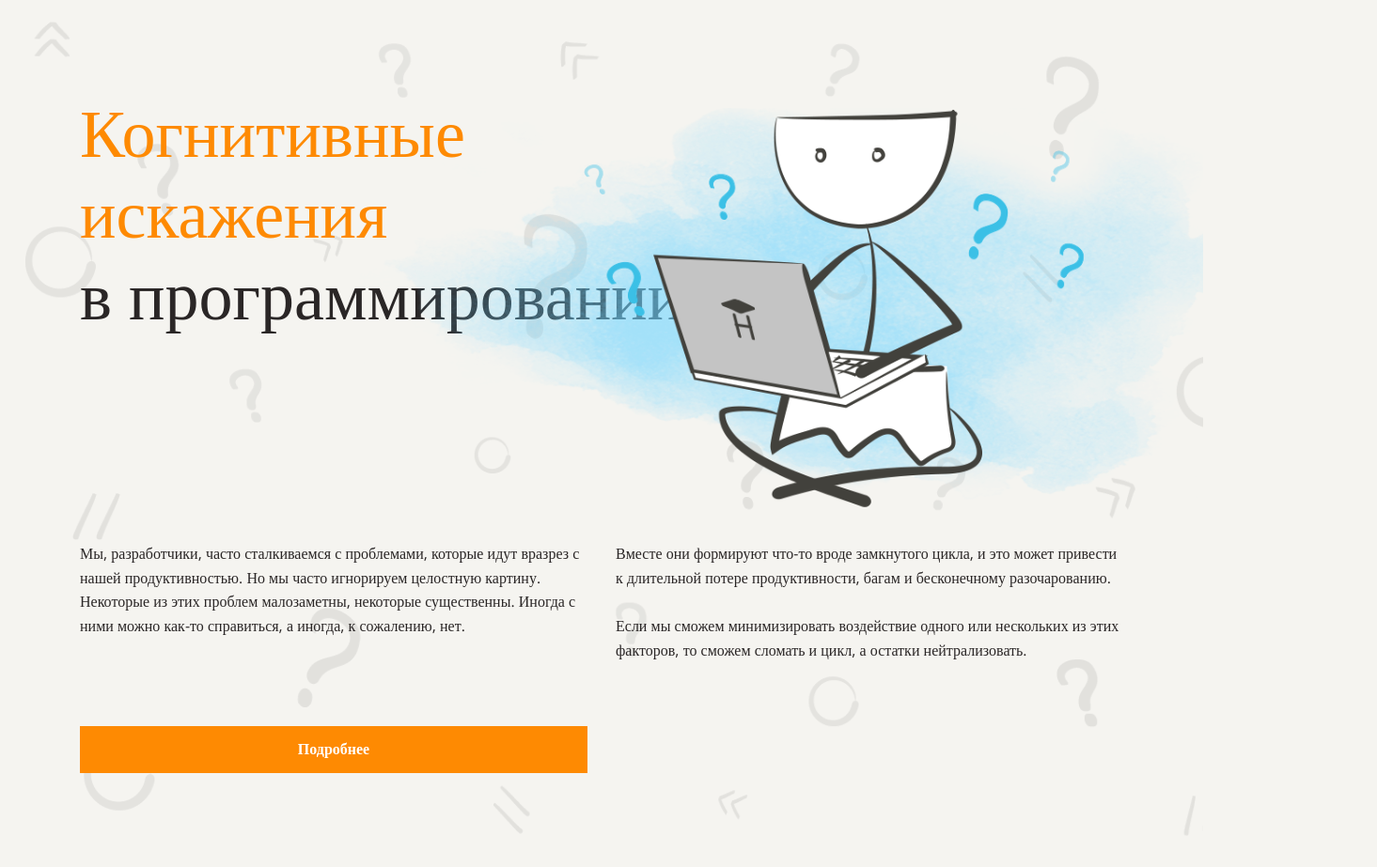
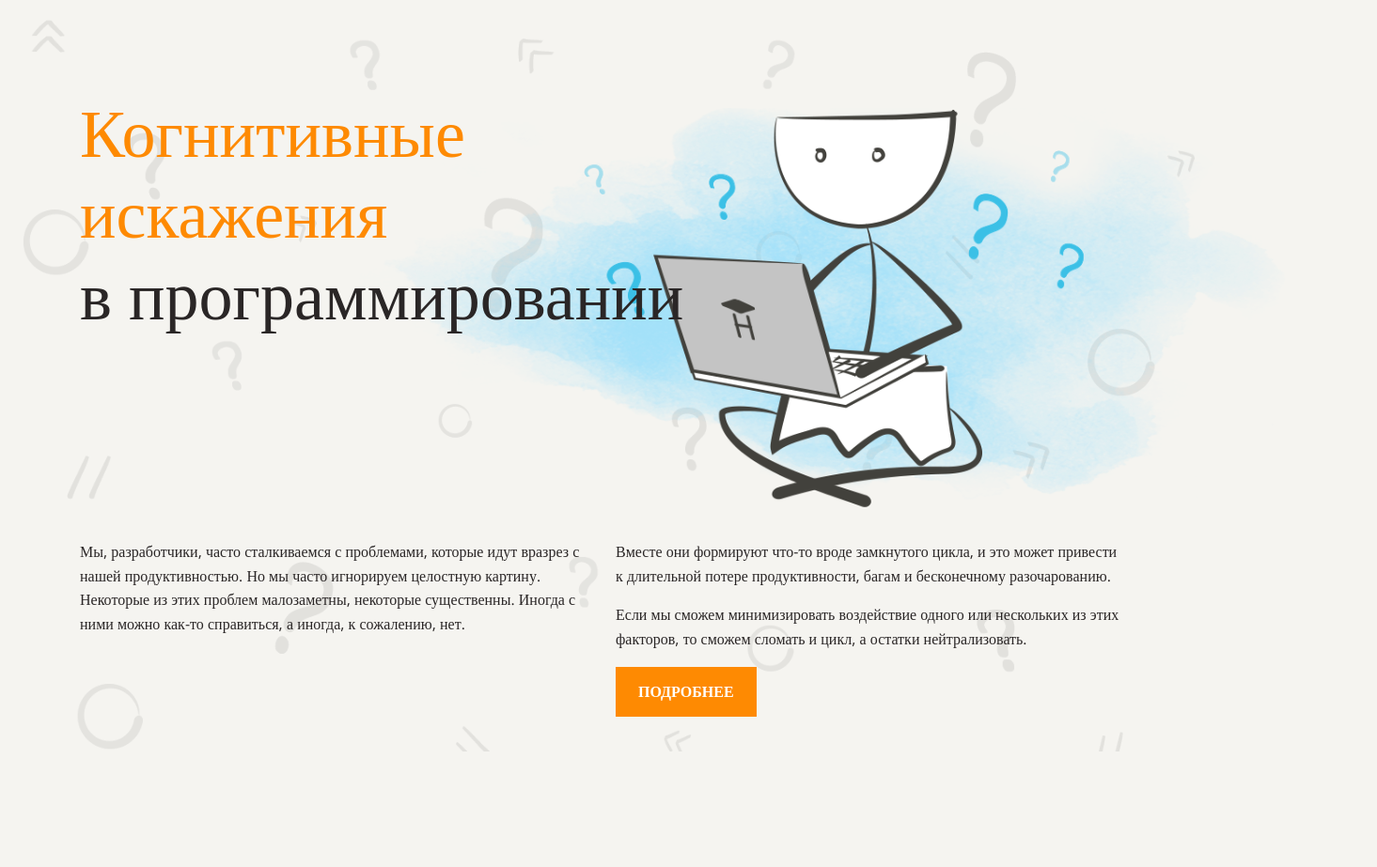
Before and after one commit to AstaKrossli/layout-designer-project-58, a website: page src/index.html in a window 1280 px wide. Shown: the whole page at 94% size, 1465 px wide, since content can reach past the window. After the commit the page ends 863 px from the top, so only its background shows below. Drawn offline with nearby package versions, Linux system fonts and the light colour scheme; a web font is replaced by a local one.

Commit message:
new changes

```diff
--- a/src/index.html
+++ b/src/index.html
@@ -9,7 +9,67 @@
 
     <html>
         <body>
-            <header class="bg-image header background">
+
+            <header class="">
+                <section class="bg-image background">
+                <div class="container">
+                    <h1> <span class="header-h">Когнитивные<br> искажения</span><br>
+                        в программировании</h1>
+                        <img src="images/main.png" alt="Персонаж с компьютером" class="header-img">
+                </div>
+                <div class="header-content container">
+                    <div>
+                    <p>
+                        Мы, разработчики, часто сталкиваемся с проблемами, которые идут вразрез с нашей продуктивностью. Но
+                        мы
+                        часто игнорируем целостную картину. Некоторые из этих проблем малозаметны, некоторые существенны.
+                        Иногда
+                        с ними можно как-то справиться, а иногда, к сожалению, нет.
+                    </p>
+                    </div>
+                    <div>
+                        <p>Вместе они формируют что-то вроде замкнутого цикла, и это может привести к длительной потере
+                        продуктивности, багам и бесконечному разочарованию.</p>
+
+                        <p>Если мы сможем минимизировать воздействие одного или нескольких из этих факторов, то сможем сломать
+                        и
+                        цикл, а остатки нейтрализовать.</p>
+                        <a href="#navigation" class="btn">
+                            ПОДРОБНЕЕ
+                        </a>
+                </div>
+                </div>
+            </section>
+            </header>
+
+
+
+        </body>
+
+        </html>
+
+
+
+
+
+
+
+
+
+
+
+
+
+
+
+
+
+
+
+
+
+
+            <!-- <header class="bg-image header background">
                 <div class="container">
                   <h1> <span class="header-h">Когнитивные<br> искажения</span><br>
                     в программировании</h1>
@@ -32,15 +92,9 @@
                       цикл, а остатки нейтрализовать.
                   </p>
                   <a href="#navigation" class="btn">
-                      <span>Подробнее</span>
+
                   </a>
               </section>
 
                 </div>
-              </header>
-
-
-
-        </body>
-
-    </html>
+              </header> -->
--- a/src/styles/style.css
+++ b/src/styles/style.css
@@ -20,7 +20,6 @@ h3,
 h4 {
   margin: 0;
   padding: 0;
-  font-weight: inherit;
   z-index: 1;
 }
 
@@ -29,6 +28,8 @@ a {
   text-decoration: none;
 }
 
+
+
 body{
   font-family: 'Open Sans';
   font-size: 16px;
@@ -36,7 +37,9 @@ body{
   color: var(--dark);
   margin: 0 auto;
   background-color: var(--light);
+
 }
+
 
 
 h1,h2,h3,h4{
@@ -59,7 +62,94 @@ h3{
   font-size: 34px;
 }
 
- /* .bg_image::before{
+.header-h{
+color: var(--primary);
+}
+
+.bg-image::before{
+  width: 100%;
+  height: 100%;
+  position: absolute;
+  top: 0;
+  left: 0;
+  background-image: url("../images/background.png");
+  background-repeat: no-repeat;
+  background-size: cover;
+  opacity: 0.1;
+  content: "";
+  z-index: -2;
+}
+
+
+.container{
+  max-width: 1110px;
+  margin: 0 auto;
+  padding: 100px 0;
+  position: relative;
+}
+
+.header-img{
+  position: absolute;
+  top:55px;
+  right:-270px;
+  height: 525px;
+  z-index: -1;
+}
+
+.header-content{
+  display: flex;
+  gap: 30px;
+}
+
+.header-content div {
+  flex-grow: 1;
+  flex-basis: 0;
+
+}
+.btn{
+
+  background-color:var(--primary);
+  padding: 14px 24px;
+  color:var(--white);
+  font-weight: 700;
+  display: inline-block;
+  text-align: center;
+text-decoration: none;
+
+}
+.btn:hover{
+  background-color:var(--orange-dark);
+}
+
+
+
+
+
+
+
+
+
+
+
+
+
+
+
+
+
+
+
+
+
+
+
+
+
+
+
+
+
+/* .bg_image::before{
   width: 100%;
   height: 100%;
   position: absolute;
@@ -123,7 +213,7 @@ margin-top: 20px;
 
 /* Другой код*/
 
-
+/*
 .header-h{
   color: var(--primary);
 
@@ -202,3 +292,4 @@ margin-top: 20px;
   font-weight: 700;
   cursor: pointer;
 }
+ */
```
